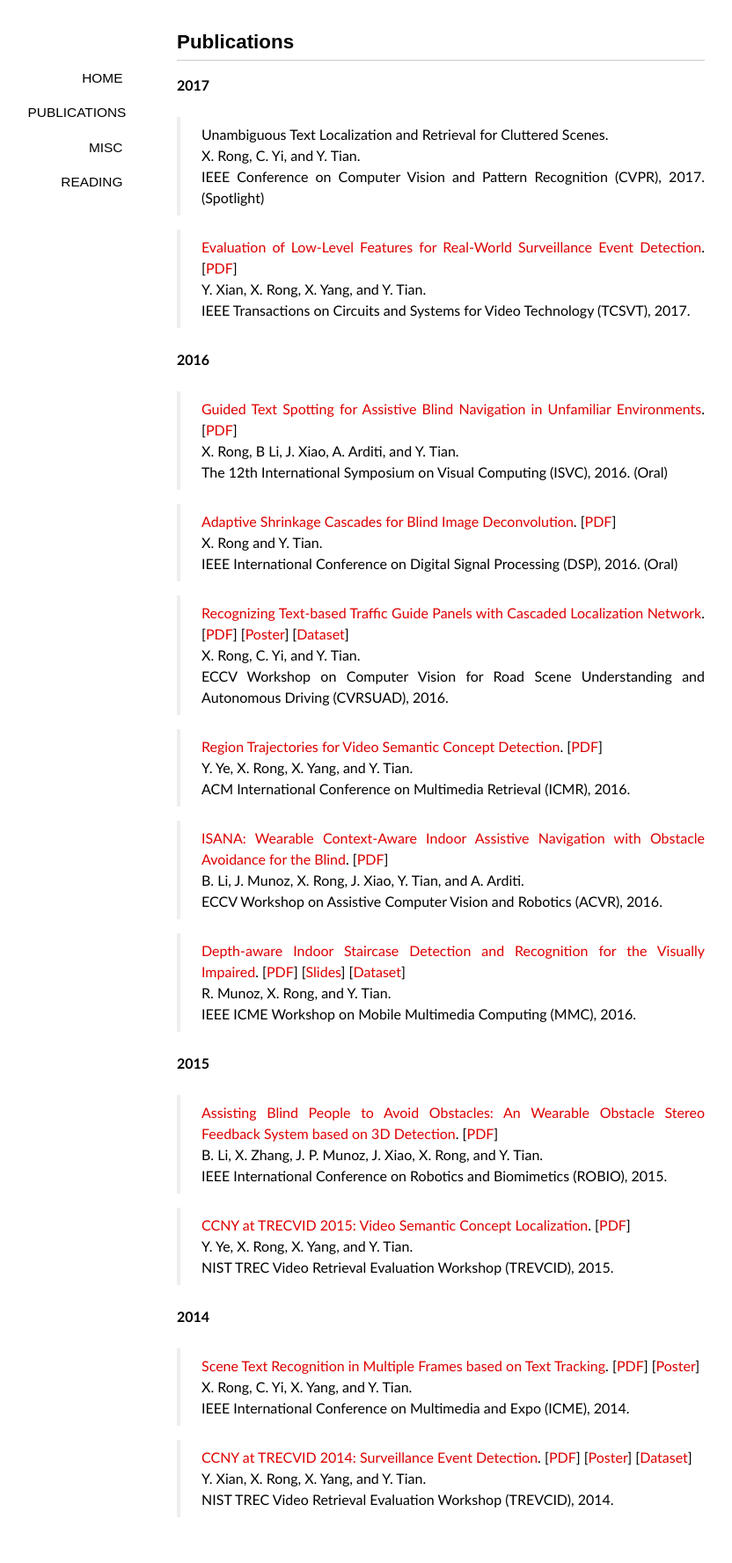
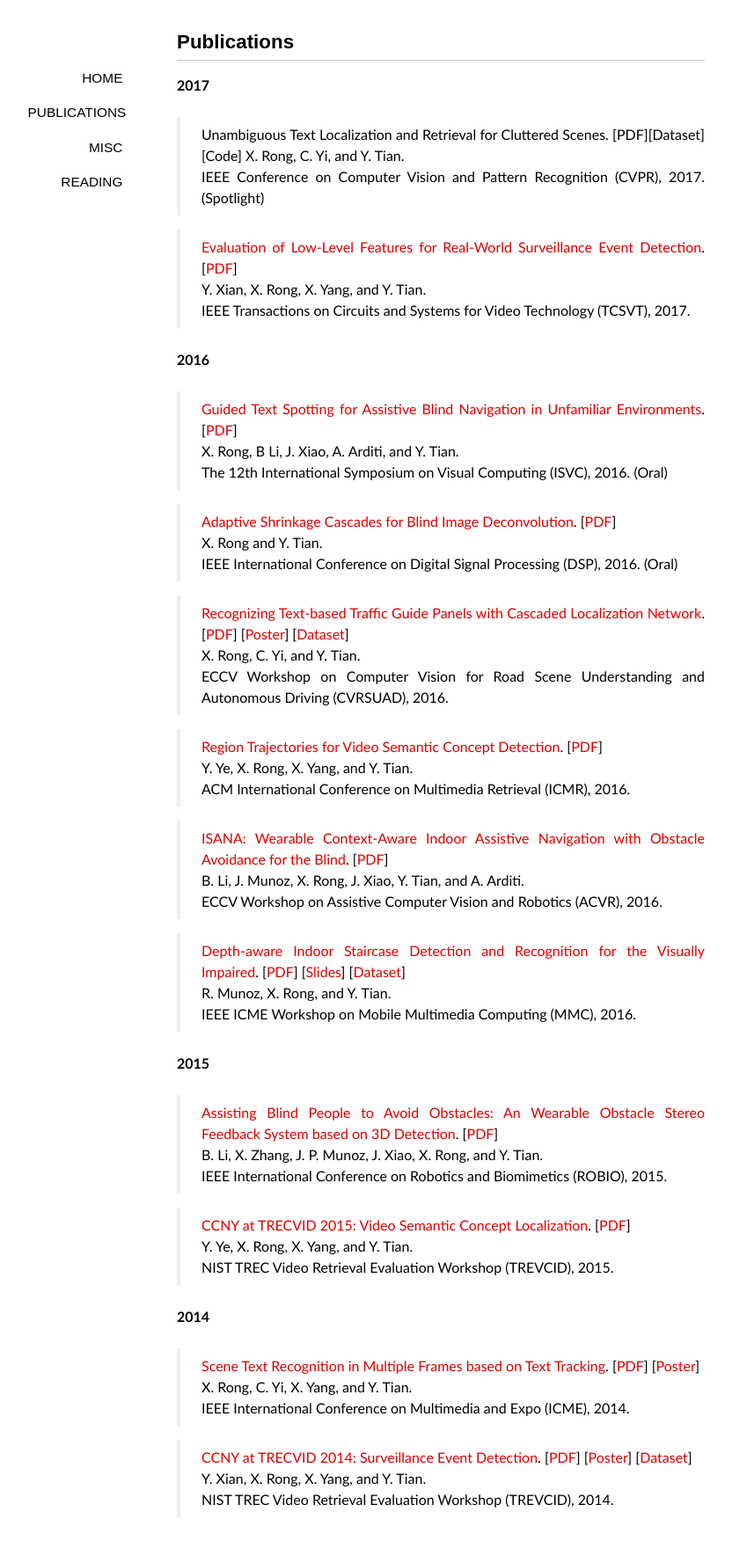
Before and after one commit to ionvision/ionvision.github.io.bk, a Jekyll site: the page built from publications/index.md, in a window 1280 px wide. Shown: the whole page at 88% size, without its empty margins (139-971 px from the left). Built offline with Jekyll 4.4.1, drawn with Linux system fonts in a browser that asks for light colours; nearby versions of some CDN libraries; some web fonts are replaced.

```diff
--- a/publications/index.md
+++ b/publications/index.md
@@ -6,7 +6,7 @@ comments: false
 
 **2017**
 
-> Unambiguous Text Localization and Retrieval for Cluttered Scenes.
+> Unambiguous Text Localization and Retrieval for Cluttered Scenes. [PDF][Dataset][Code]
 X. Rong, C. Yi, and Y. Tian.
 IEEE Conference on Computer Vision and Pattern Recognition (CVPR), 2017. (Spotlight)
 
```
